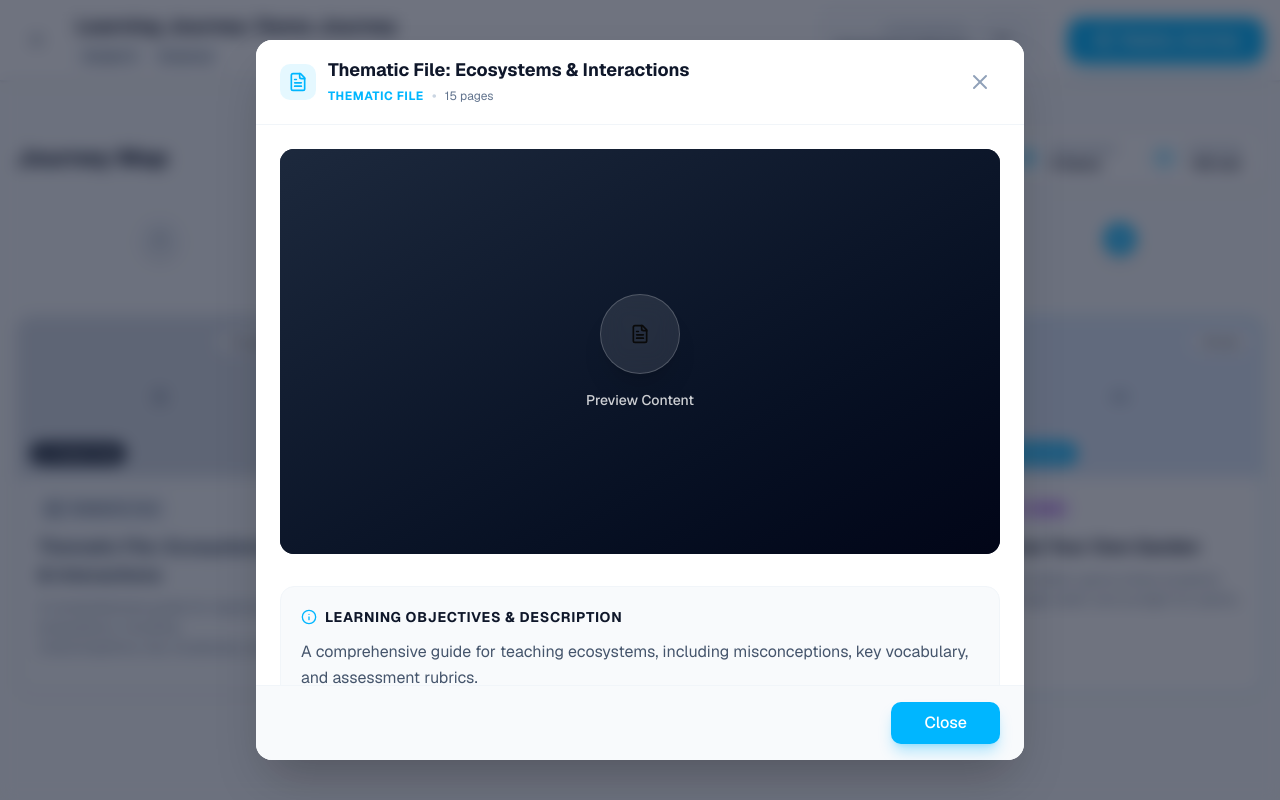
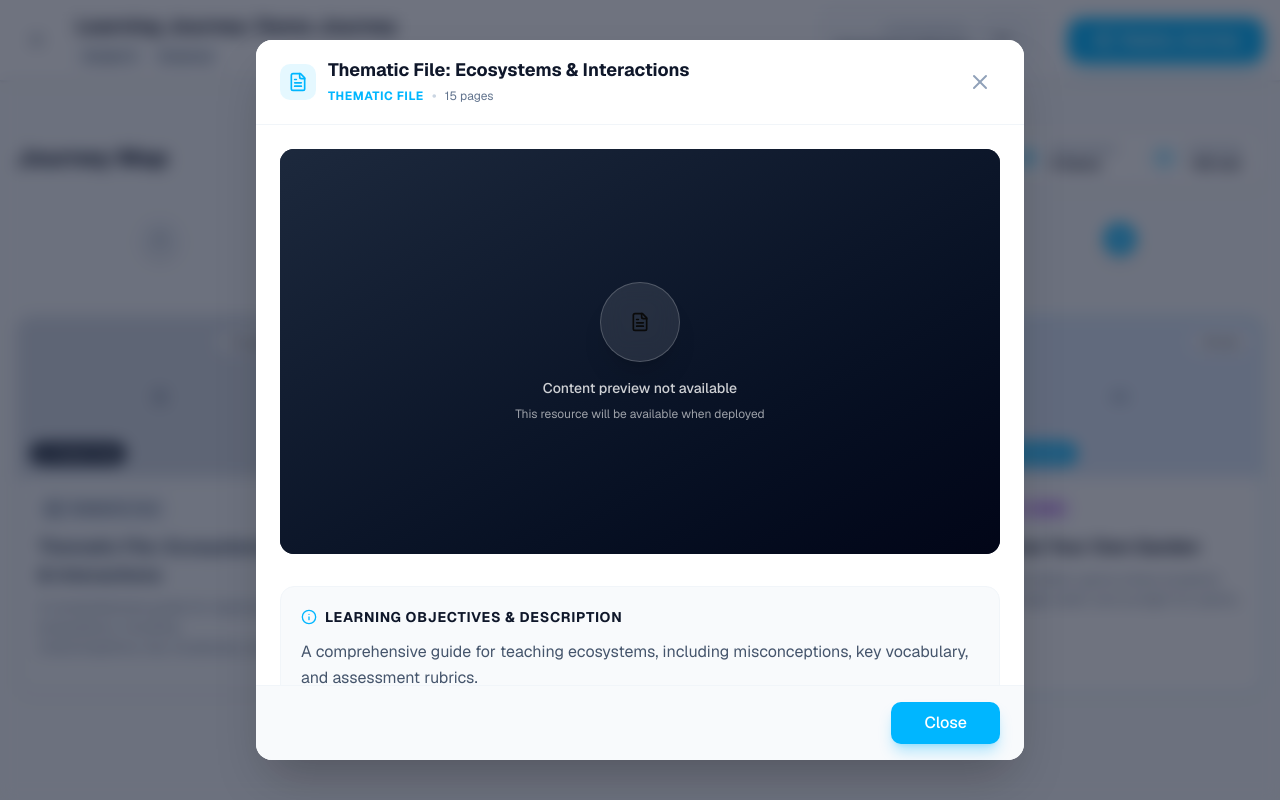
Before and after one commit to abdoulayebinta/skolia, a Next.js app in the folder frontend/: page /educator/journey/1 in a window 1280 px wide. Both pictures are taken after a click on the element 160 px from the left and 505 px from the top of the page. Built offline with nearby package versions, Linux system fonts and the light colour scheme.

Commit message:
feat: Good now, let's keep them like that and don't change. Do the same for... *

```diff
--- a/frontend/components/ResourceModal.tsx
+++ b/frontend/components/ResourceModal.tsx
@@ -55,17 +55,52 @@ export const ResourceModal = ({ isOpen, onClose, onSwap, resource }: ResourceMod
         {/* Body */}
         <div className="p-6 overflow-y-auto">
           {/* Media Container (16:9) */}
-          <div className="aspect-video w-full bg-slate-900 rounded-xl mb-8 relative overflow-hidden group flex items-center justify-center shadow-inner">
-             {/* Placeholder for actual media */}
-             <div className="absolute inset-0 bg-gradient-to-br from-slate-800 to-slate-950"></div>
-
-             {/* Play/Preview Icon */}
-             <div className="relative z-10 text-center p-6">
-                <div className="w-20 h-20 rounded-full bg-white/10 backdrop-blur-md flex items-center justify-center mx-auto mb-4 border border-white/20 shadow-xl group-hover:scale-110 transition-transform duration-300">
-                  {getTypeIcon(resource.type)}
-                </div>
-                <p className="text-white/80 text-sm font-medium">Preview Content</p>
-             </div>
+          <div className="aspect-video w-full bg-slate-900 rounded-xl mb-8 relative overflow-hidden shadow-inner">
+             {resource.contentUrl ? (
+               // Display actual content based on type
+               resource.type === 'video' ? (
+                 <iframe
+                   src={resource.contentUrl}
+                   className="w-full h-full"
+                   allow="accelerometer; autoplay; clipboard-write; encrypted-media; gyroscope; picture-in-picture"
+                   allowFullScreen
+                   title={resource.title}
+                 />
+               ) : resource.type === 'podcast' ? (
+                 <audio
+                   controls
+                   className="w-full absolute top-1/2 left-1/2 transform -translate-x-1/2 -translate-y-1/2"
+                   src={resource.contentUrl}
+                 >
+                   Your browser does not support the audio element.
+                 </audio>
+               ) : resource.type === 'game' ? (
+                 <iframe
+                   src={resource.contentUrl}
+                   className="w-full h-full"
+                   title={resource.title}
+                 />
+               ) : (
+                 // For PDFs, books, and other documents
+                 <iframe
+                   src={resource.contentUrl}
+                   className="w-full h-full"
+                   title={resource.title}
+                 />
+               )
+             ) : (
+               // Fallback placeholder if no contentUrl
+               <>
+                 <div className="absolute inset-0 bg-gradient-to-br from-slate-800 to-slate-950"></div>
+                 <div className="relative z-10 text-center p-6 flex flex-col items-center justify-center h-full">
+                    <div className="w-20 h-20 rounded-full bg-white/10 backdrop-blur-md flex items-center justify-center mx-auto mb-4 border border-white/20 shadow-xl">
+                      {getTypeIcon(resource.type)}
+                    </div>
+                    <p className="text-white/80 text-sm font-medium">Content preview not available</p>
+                    <p className="text-white/60 text-xs mt-2">This resource will be available when deployed</p>
+                 </div>
+               </>
+             )}
           </div>
 
           {/* Learning Objectives / Description */}
```
